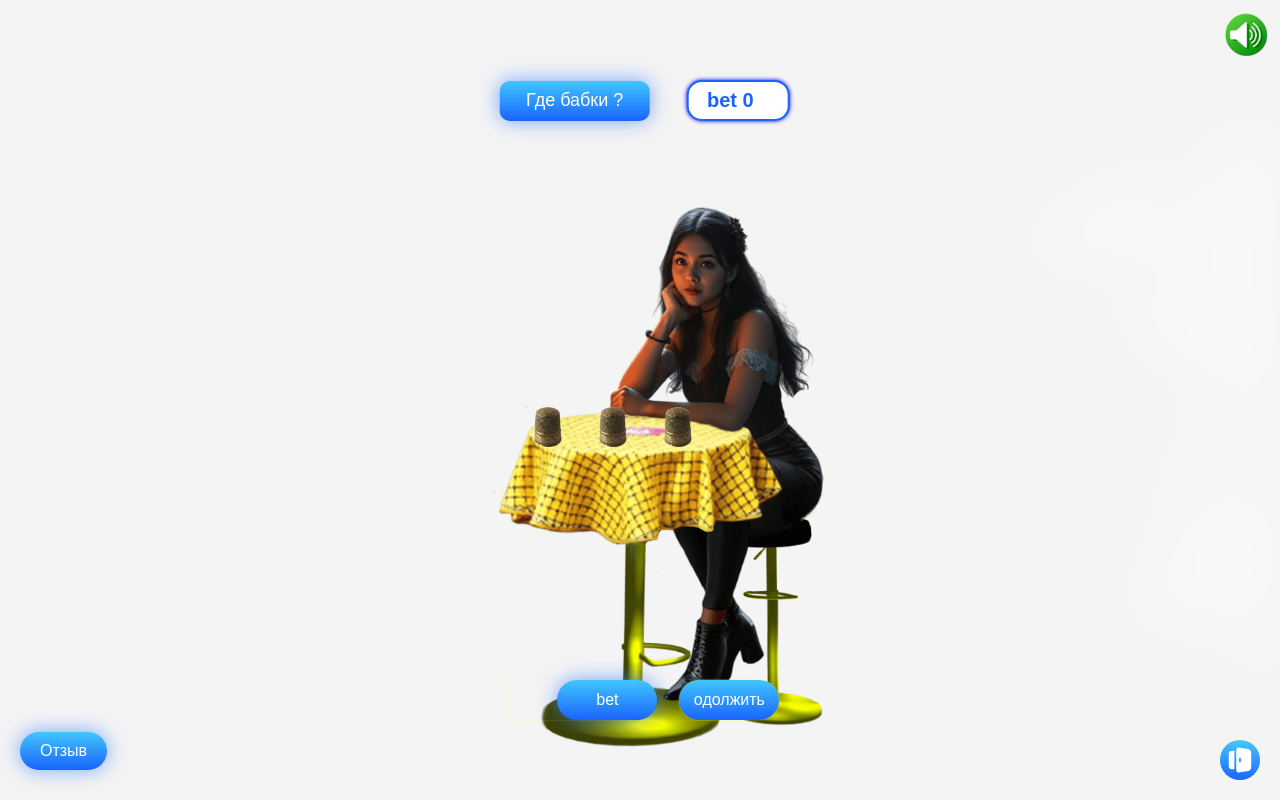
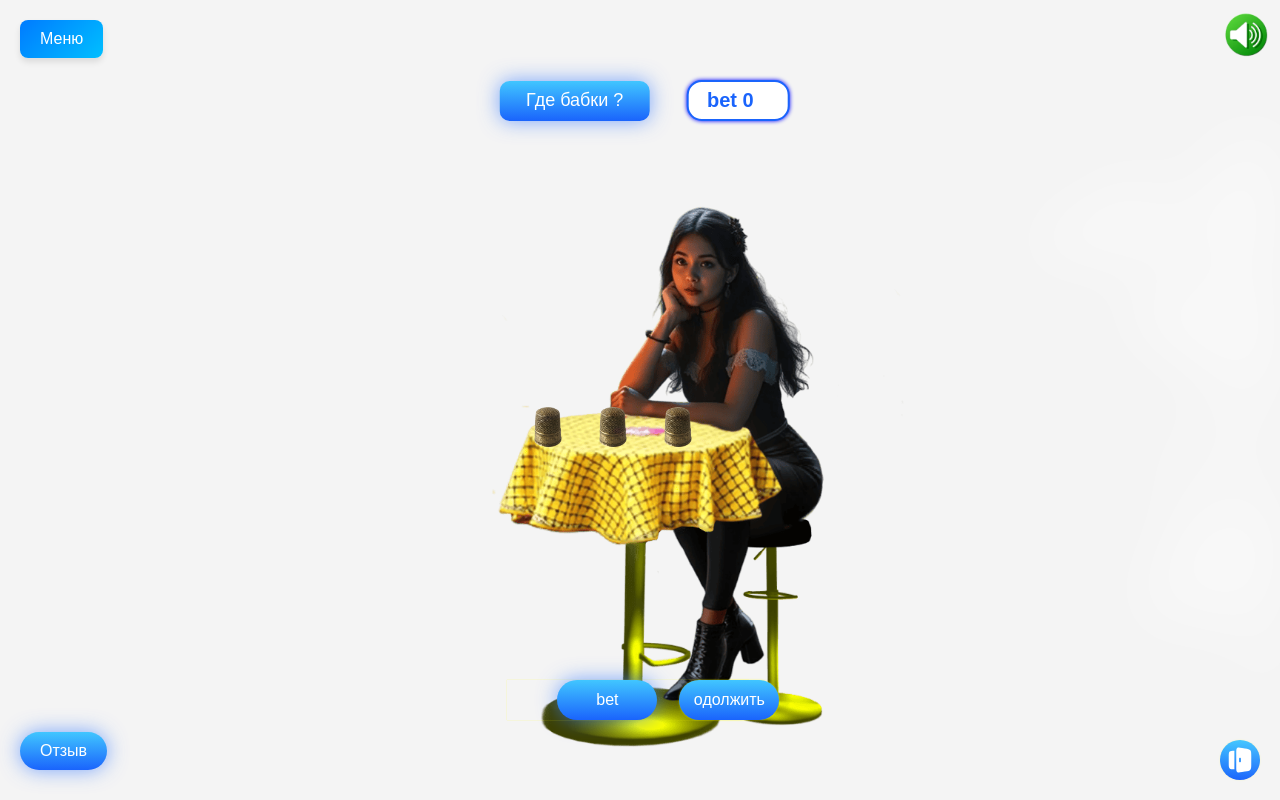
Before and after one commit to bunduqia/naperstki, a plain HTML site: page index.html in a window 1280 px wide. Drawn offline with Linux system fonts and the light colour scheme; no server answers.

Commit message:
Update index.html

```diff
--- a/index.html
+++ b/index.html
@@ -959,6 +959,7 @@ body {
     </style>
 </head>
 <body>
+    <button id="corner-button">Меню</button>
 <div id="google_translate_element"></div>
 <script>
   function googleTranslateElementInit() {
```
